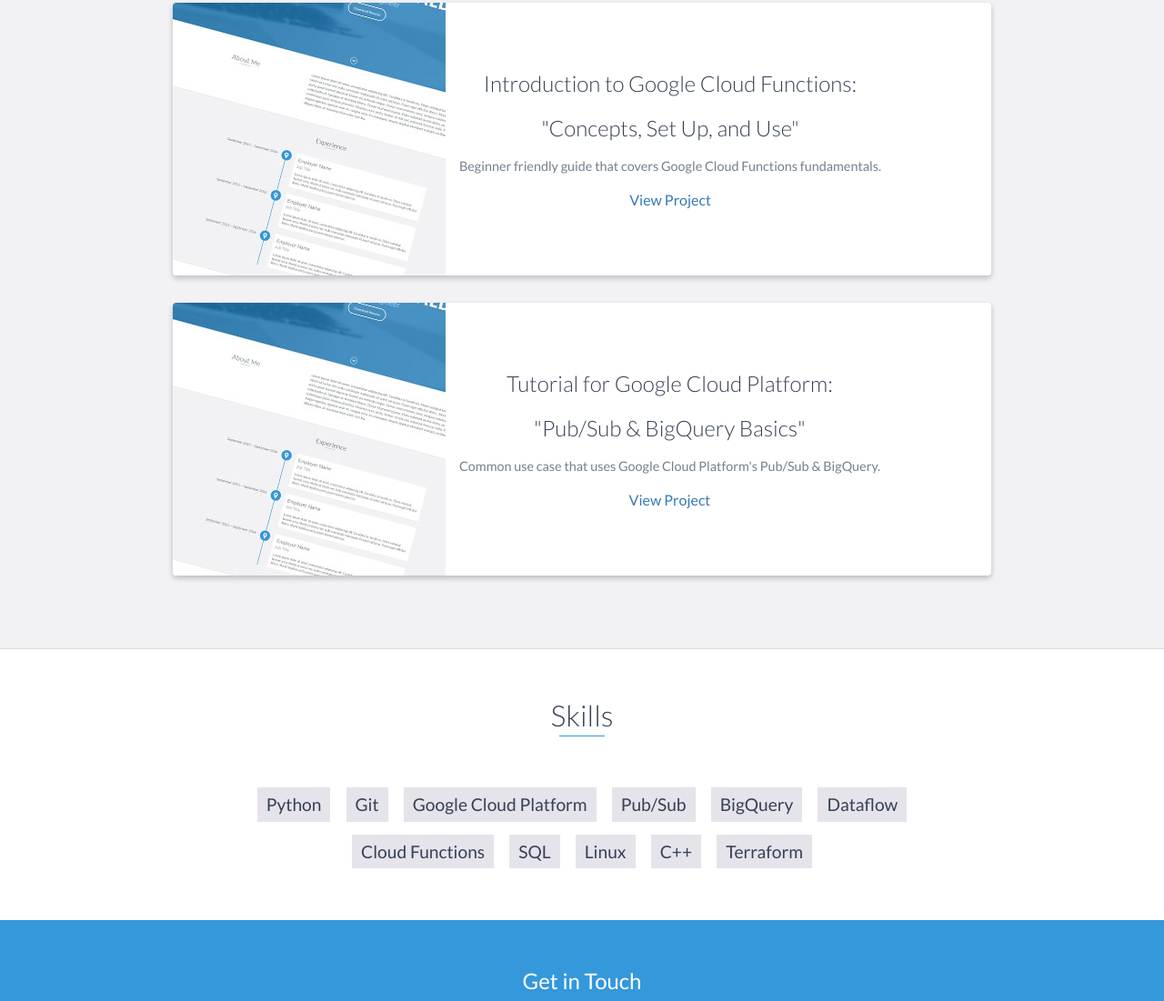
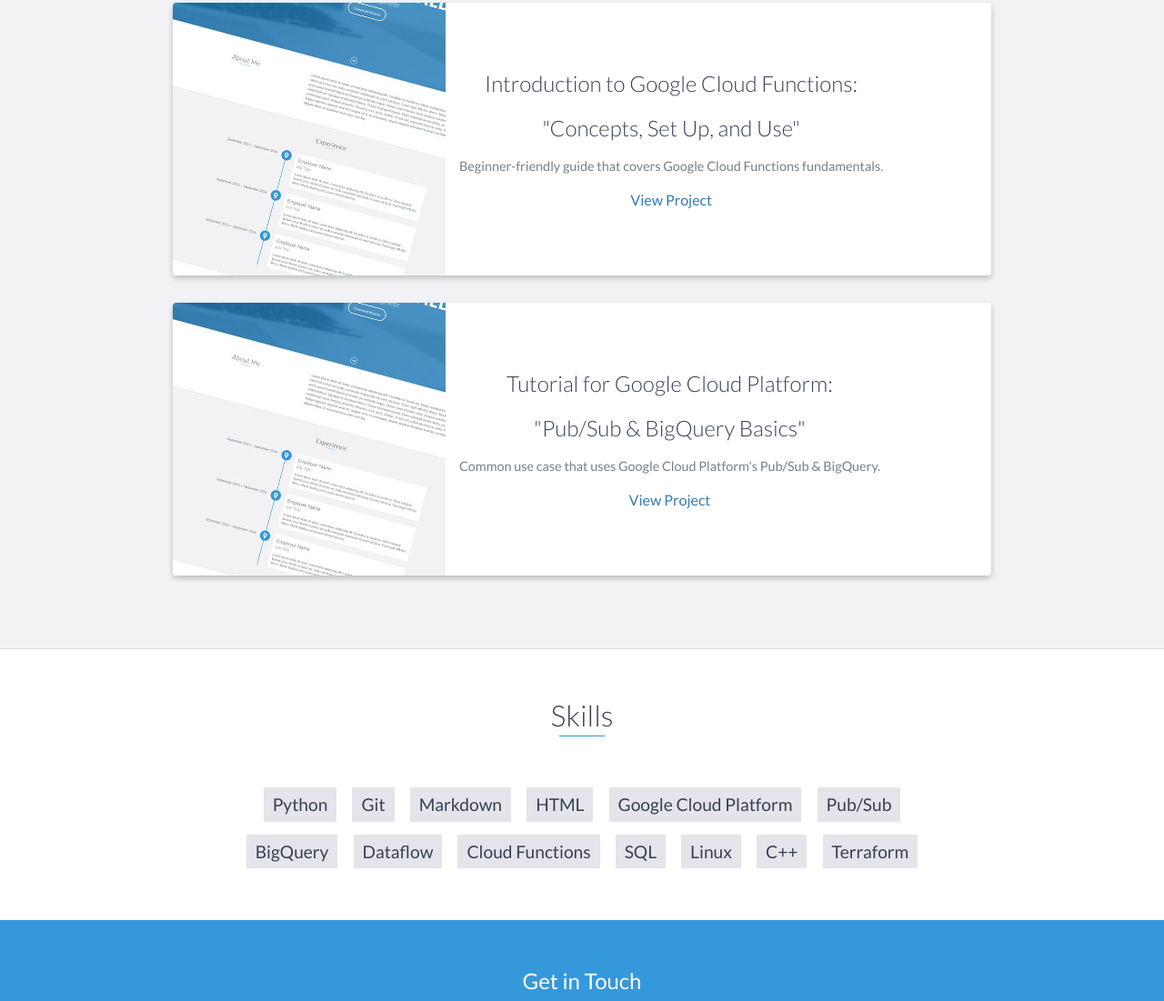
Before and after one commit to JohnYoon13/JohnYoon13.github.io, a website: page index.html in a window 1280 px wide. Shown: the part 3000-4101 px from the top of the page at 91% size. Drawn offline with nearby package versions, Linux system fonts and the light colour scheme.

Commit message:
Revisions & updates

```diff
--- a/index.html
+++ b/index.html
@@ -163,7 +163,7 @@
                         <h3>Introduction to Google Cloud Functions:</h3>
                         <h3>"Concepts, Set Up, and Use"</h3>
                         <p>
-                            Beginner friendly guide that covers Google Cloud Functions fundamentals.
+                            Beginner-friendly guide that covers Google Cloud Functions fundamentals.
                         </p>
                         <a href="https://github.com/JohnYoon13/cloud-functions/blob/master/cloud_functions_guide.md">View Project</a>
                     </div>
@@ -196,6 +196,8 @@
         <ul>
             <li>Python</li>
             <li>Git</li>
+            <li>Markdown</li>
+            <li>HTML</li>
             <li>Google Cloud Platform</li>
             <li>Pub/Sub</li>
             <li>BigQuery</li>
```
